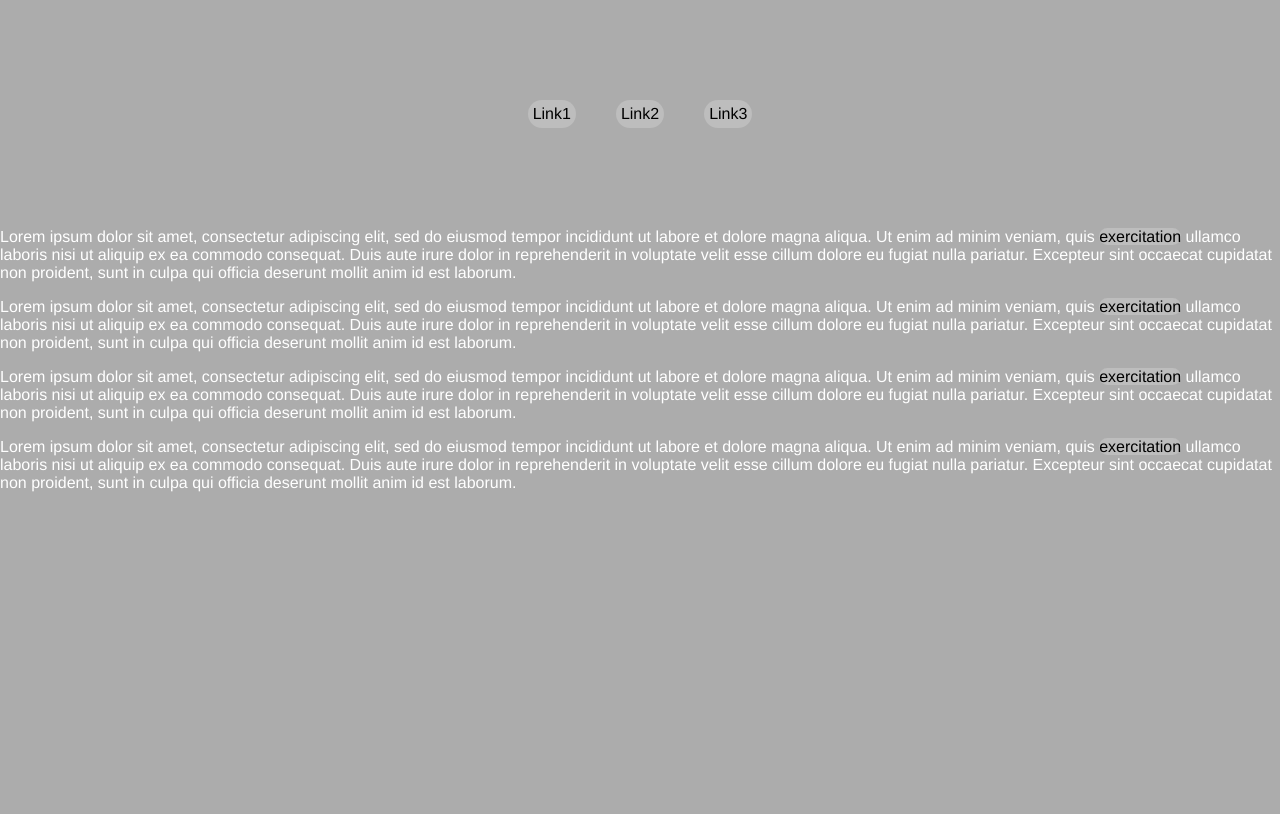
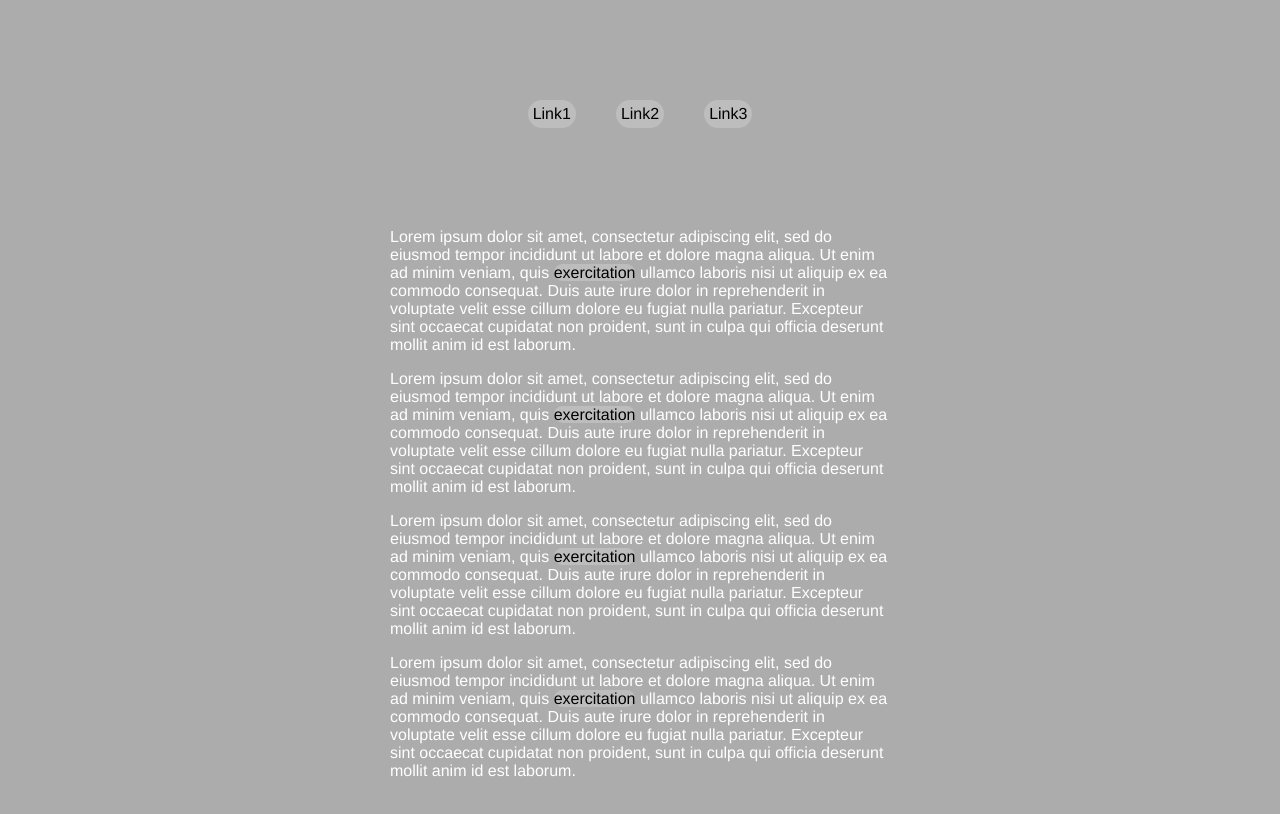
Before and after one commit to makoncline/linkHighlighter, a website: page src/index.html in a window 1280 px wide. Drawn offline with Linux system fonts and the light colour scheme.

Commit message:
working follow along links finished product

```diff
--- a/src/style.css
+++ b/src/style.css
@@ -11,7 +11,8 @@ html {
 }
 
 body {
-  margin: 0;
+  margin: 0 auto;
+  max-width: 500px;
   min-height: 100vh;
   font-family: Helvetica, sans-serif;
 }
```
